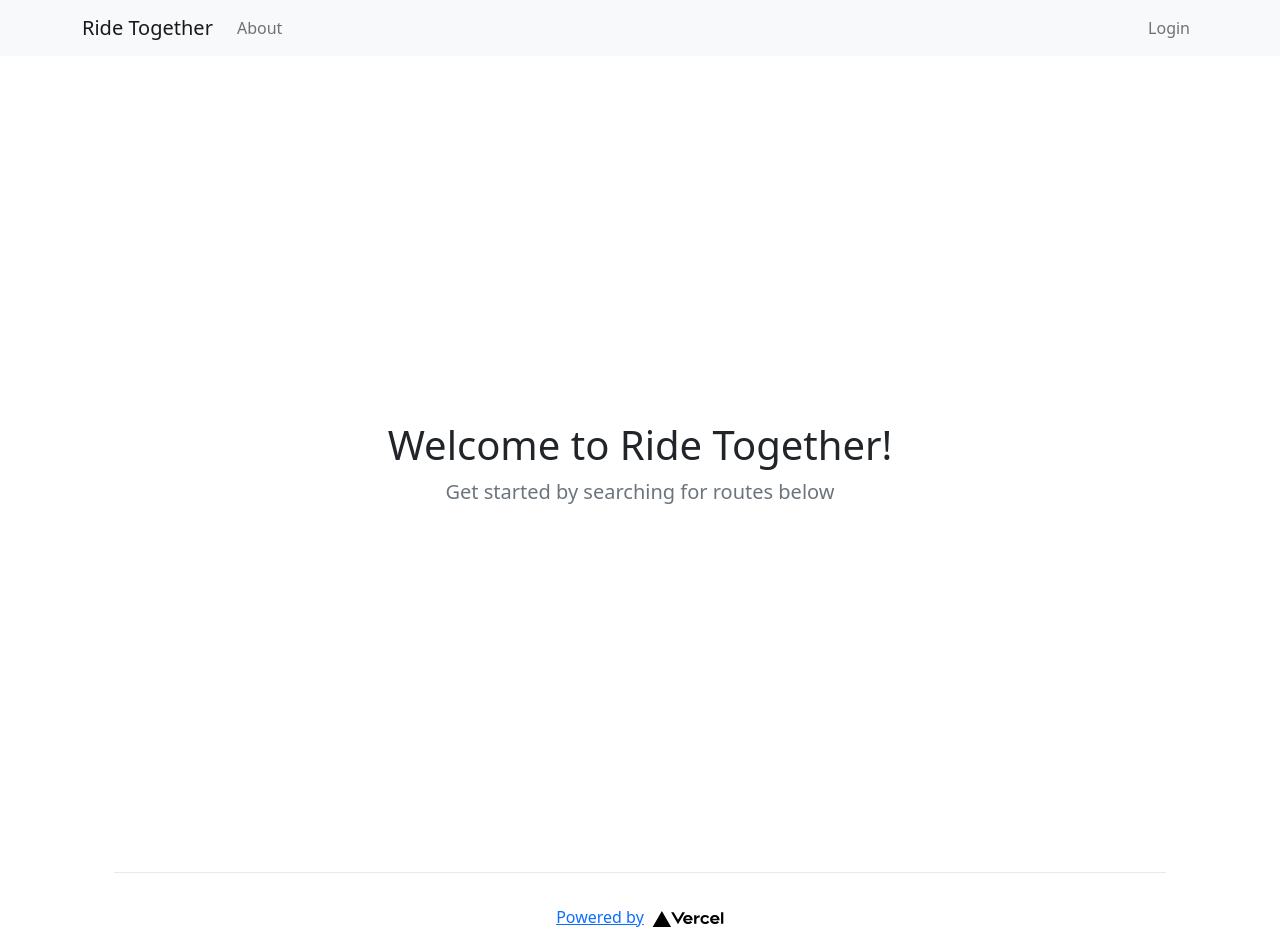
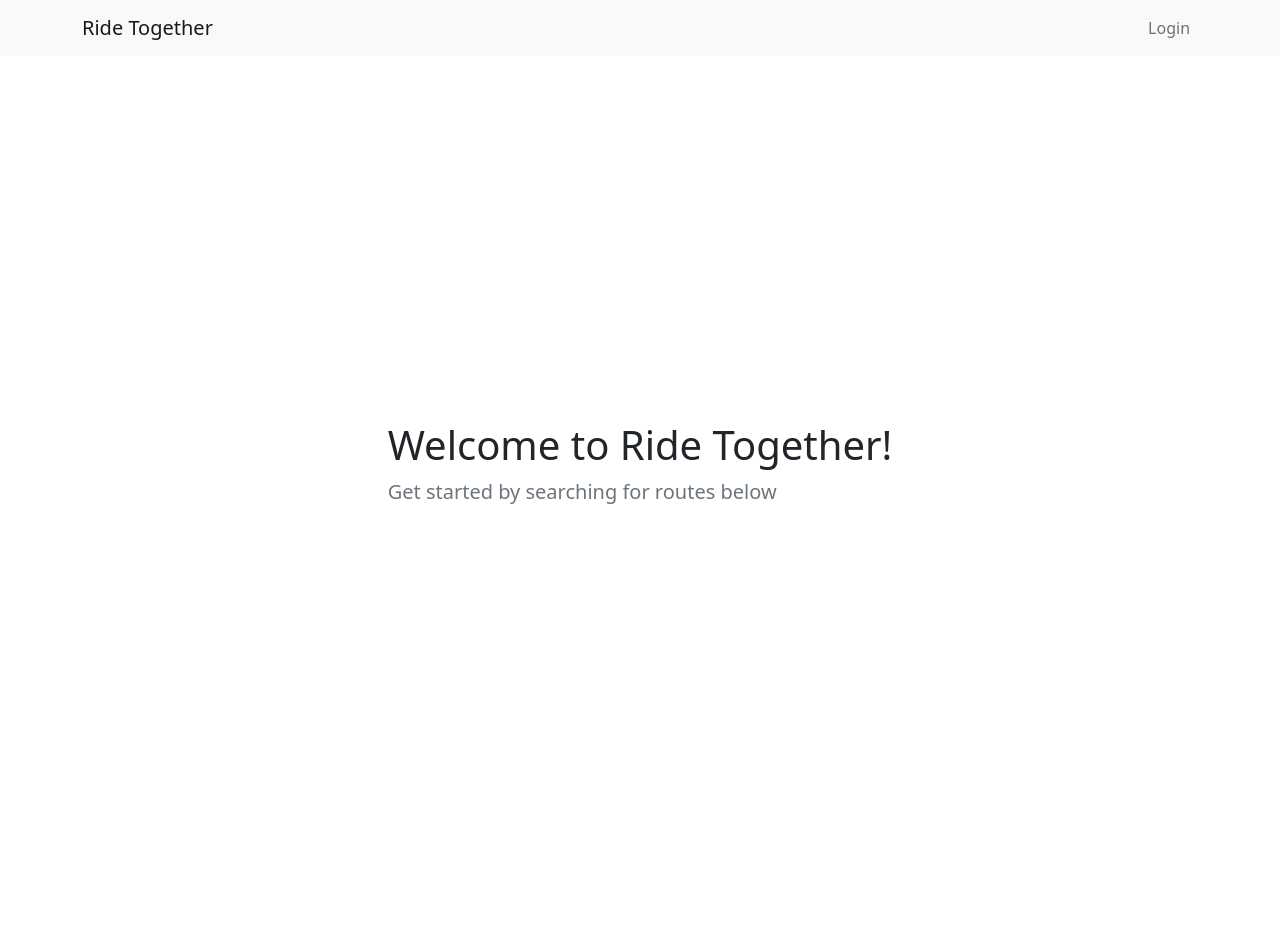
Before and after one commit to hpsantos/ride-together, a Next.js app: page / in a window 1280 px wide. Shown: the top 952 px of the page. After the commit the page ends 872 px from the top, so only its background shows below. Built offline with nearby package versions, Linux system fonts and the light colour scheme.

Commit message:
Cleanup initial dummy things and small style adjustments

```diff
--- a/components/Header.js
+++ b/components/Header.js
@@ -12,7 +12,7 @@ const Header = () => {
   }
 
   return (
-    <Navbar bg="light" expand="lg">
+    <Navbar bg="light" expand="lg" fixed="top">
       <Container>
         <Link href="/" passHref>
           <Navbar.Brand href="/">Ride Together</Navbar.Brand>
@@ -30,18 +30,13 @@ const Header = () => {
                 </Nav.Link>
               </Link>
             )}
-            <Link href="/about" passHref>
-              <Nav.Link href="/about" active={getActiveClass('/about')}>
-                About
-              </Nav.Link>
-            </Link>
           </Nav>
         </Navbar.Collapse>
 
         {user && (
           <Navbar.Collapse className="justify-content-end">
             <Navbar.Text>
-              Signed in as: <strong>{user.name}</strong>
+              Signed in as <strong>{user.name}</strong>
             </Navbar.Text>
             <Nav className="ml-3">
               <Nav.Link
--- a/components/Layout.js
+++ b/components/Layout.js
@@ -1,9 +1,16 @@
-import Header from 'components/Header'
+import Head from 'next/head'
 import Container from 'react-bootstrap/Container'
+
+import Header from '~components/Header'
 
 const Layout = ({ children }) => {
   return (
     <>
+      <Head>
+        <title>Ride Together</title>
+        <meta name="description" content="..." />
+        <link rel="icon" href="/favicon.ico" />
+      </Head>
       <Header />
       <Container className="pt-3">{children}</Container>
     </>
--- a/components/RouteModal.js
+++ b/components/RouteModal.js
@@ -19,7 +19,7 @@ export const RouteModal = ({ onClose, data }) => {
   }, [data])
 
   return (
-    <Modal show={show} onHide={handleClose}>
+    <Modal show={show} onHide={handleClose} size="lg">
       <Modal.Header closeButton>
         <Modal.Title>Route</Modal.Title>
       </Modal.Header>
--- a/pages/index.js
+++ b/pages/index.js
@@ -1,36 +1,12 @@
-import Head from 'next/head'
-import Image from 'next/image'
-
-import styles from '../styles/Home.module.css'
-
 export default function Home() {
   return (
-    <div className={styles.container}>
-      <Head>
-        <title>Create Next App</title>
-        <meta name="description" content="Generated by create next app" />
-        <link rel="icon" href="/favicon.ico" />
-      </Head>
-
-      <main className={styles.main}>
+    <div className="d-flex-center vh-100">
+      <main>
         <h1>Welcome to Ride Together!</h1>
         <p className="lead text-muted">
           Get started by searching for routes below
         </p>
       </main>
-
-      <footer className={styles.footer}>
-        <a
-          href="https://vercel.com?utm_source=create-next-app&utm_medium=default-template&utm_campaign=create-next-app"
-          target="_blank"
-          rel="noopener noreferrer"
-        >
-          Powered by{' '}
-          <span className={styles.logo}>
-            <Image src="/vercel.svg" alt="Vercel Logo" width={72} height={16} />
-          </span>
-        </a>
-      </footer>
     </div>
   )
 }
--- a/pages/user/routes.js
+++ b/pages/user/routes.js
@@ -47,7 +47,7 @@ export default function Routes() {
     user && (
       <>
         <h3 className="mb-4">My Routes</h3>
-        <Table striped>
+        <Table striped bordered>
           <thead>
             <tr>
               <th>Name</th>
@@ -59,7 +59,7 @@ export default function Routes() {
           <tbody>
             {routes.length === 0 && (
               <tr>
-                <td colSpan="2">No routes available</td>
+                <td colSpan="3">No routes available</td>
               </tr>
             )}
             {routes.map((route) => (
--- a/styles/Home.module.css
+++ /dev/null
@@ -1,116 +0,0 @@
-.container {
-  padding: 0 2rem;
-}
-
-.main {
-  min-height: 100vh;
-  padding: 4rem 0;
-  flex: 1;
-  display: flex;
-  flex-direction: column;
-  justify-content: center;
-  align-items: center;
-}
-
-.footer {
-  display: flex;
-  flex: 1;
-  padding: 2rem 0;
-  border-top: 1px solid #eaeaea;
-  justify-content: center;
-  align-items: center;
-}
-
-.footer a {
-  display: flex;
-  justify-content: center;
-  align-items: center;
-  flex-grow: 1;
-}
-
-.title a {
-  color: #0070f3;
-  text-decoration: none;
-}
-
-.title a:hover,
-.title a:focus,
-.title a:active {
-  text-decoration: underline;
-}
-
-.title {
-  margin: 0;
-  line-height: 1.15;
-  font-size: 4rem;
-}
-
-.title,
-.description {
-  text-align: center;
-}
-
-.description {
-  margin: 4rem 0;
-  line-height: 1.5;
-  font-size: 1.5rem;
-}
-
-.code {
-  background: #fafafa;
-  border-radius: 5px;
-  padding: 0.75rem;
-  font-size: 1.1rem;
-  font-family: Menlo, Monaco, Lucida Console, Liberation Mono, DejaVu Sans Mono,
-    Bitstream Vera Sans Mono, Courier New, monospace;
-}
-
-.grid {
-  display: flex;
-  align-items: center;
-  justify-content: center;
-  flex-wrap: wrap;
-  max-width: 800px;
-}
-
-.card {
-  margin: 1rem;
-  padding: 1.5rem;
-  text-align: left;
-  color: inherit;
-  text-decoration: none;
-  border: 1px solid #eaeaea;
-  border-radius: 10px;
-  transition: color 0.15s ease, border-color 0.15s ease;
-  max-width: 300px;
-}
-
-.card:hover,
-.card:focus,
-.card:active {
-  color: #0070f3;
-  border-color: #0070f3;
-}
-
-.card h2 {
-  margin: 0 0 1rem 0;
-  font-size: 1.5rem;
-}
-
-.card p {
-  margin: 0;
-  font-size: 1.25rem;
-  line-height: 1.5;
-}
-
-.logo {
-  height: 1em;
-  margin-left: 0.5rem;
-}
-
-@media (max-width: 600px) {
-  .grid {
-    width: 100%;
-    flex-direction: column;
-  }
-}
--- a/styles/globals.css
+++ /dev/null
@@ -1,16 +0,0 @@
-html,
-body {
-  padding: 0;
-  margin: 0;
-  font-family: -apple-system, BlinkMacSystemFont, Segoe UI, Roboto, Oxygen,
-    Ubuntu, Cantarell, Fira Sans, Droid Sans, Helvetica Neue, sans-serif;
-}
-
-a {
-  color: inherit;
-  text-decoration: none;
-}
-
-* {
-  box-sizing: border-box;
-}
--- a/styles/scss/global.scss
+++ b/styles/scss/global.scss
@@ -1,3 +1,6 @@
-$border-radius: 0;
+@import "~bootstrap/scss/bootstrap";
+@import "./utilities";
 
-@import "~bootstrap/scss/bootstrap";
+body {
+  padding-top: 56px;
+}
--- /dev/null
+++ b/styles/scss/utilities.scss
@@ -0,0 +1,6 @@
+.d-flex-center {
+  @extend .d-flex;
+  @extend .flex-column;
+  @extend .align-items-center;
+  @extend .justify-content-center;
+}
```
Also changed, not shown: components/user/LoginForm.js (+8 -3 lines), pages/about.js (deleted, +0 -14 lines), pages/user/login.js (+1 -6 lines).
